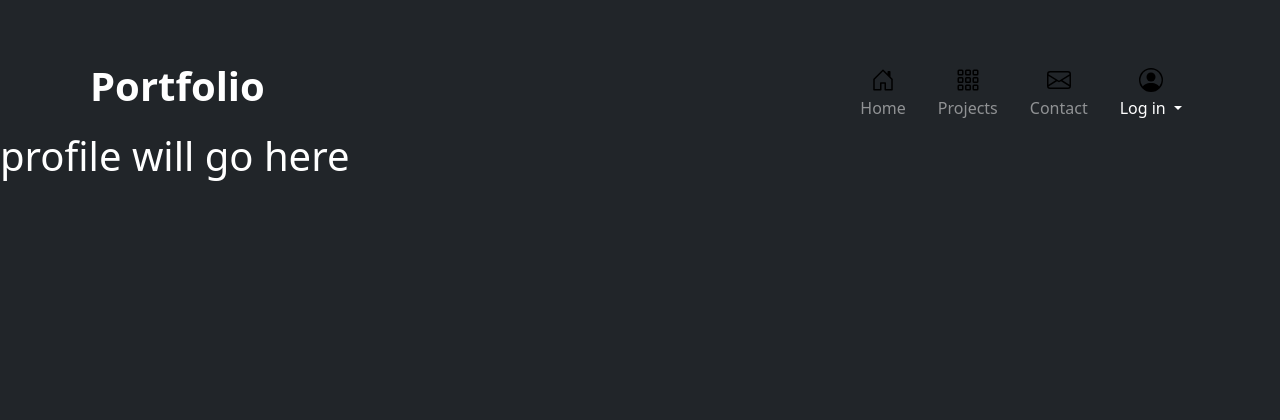
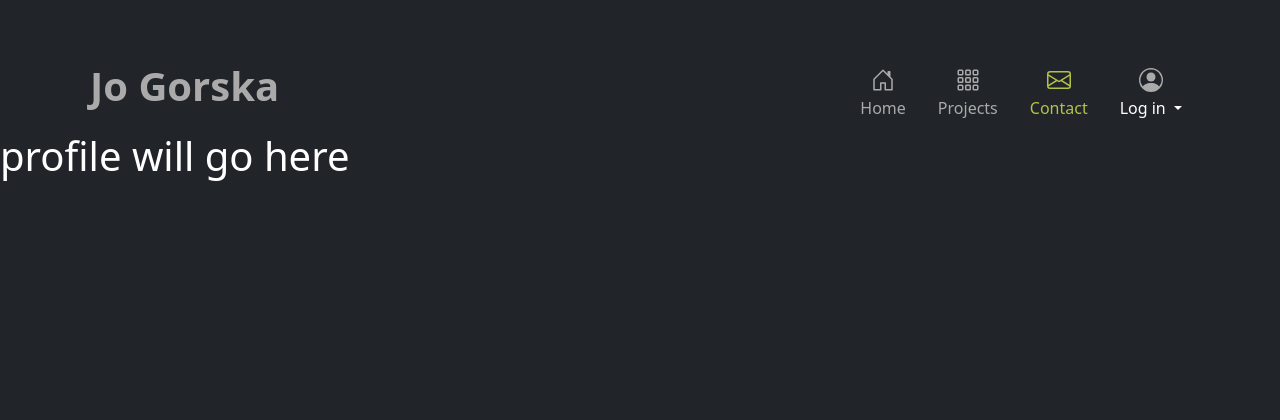
Before and after one commit to JoGorska/portfolio, a Django app: page /profile/ in a window 1280 px wide. Shown: the top 420 px of the page. Run offline with Django 4.2, Linux system fonts and the light colour scheme; some libraries are stand-ins or nearby versions.

Commit message:
Fix references to color variables

```diff
--- a/static/css/base.css
+++ b/static/css/base.css
@@ -5,27 +5,27 @@
 
 
 .text-white-50 {
-    color: --secondary-light !important;
+    color: var(--secondary-light) !important;
 }
 
 #nav-big-logo-brand, #nav-big-items{
-    color:--secondary-light !important;
+    color: var(--secondary-light) !important;
 }
 
 .nav-link > svg {
-    fill: --secondary-light!important;
+    fill: var(--secondary-light) !important;
 }
 
 .text-white-50 > svg {
-    fill: --secondary-light !important;
+    fill: var(--secondary-light) !important;
 }
 
 /* just add class active for icon and nav text to become green */
 
 .nav-link.active > svg {
-    fill: --success-light !important;
+    fill: var(--success-light) !important;
 }
 
 .nav-link.active {
-    color: --success-light !important;
+    color: var(--success-light) !important;
 }
--- a/templates/base.html
+++ b/templates/base.html
@@ -7,11 +7,8 @@
     <meta http-equiv="X-UA-Compatible" content="ie=edge">
     <meta charset="utf-8">
     <meta name="viewport" content="width=device-width, initial-scale=1, shrink-to-fit=no">
-    <meta name="description" content="Shop large range of bonsai trees, find usefull advice on growing bonsai.
-     Our experts help with bonsai diseases and insects attacking bonsai.">
-     <meta name="keywords" content="bonsai, bonsai trees, bonsai illnesses, bonsai advice,
-      unique bonsai specimen, starter bonsai trees, learning art of bonsai, where to buy
-      a bonsai tree, cheap bonsai">
+    <meta name="description" content="I make websites">
+    <meta name="keywords" content="websites">
     {% endblock %}
     {% block extra_meta %}
     {% endblock %}
@@ -58,7 +55,7 @@
     {% block extra_js %}
     {% endblock %}
 
-    <title>Joanna's Portfolio {% block extra_title %} {% endblock %}
+    <title>JoGorska {% block extra_title %} {% endblock %}
     </title>
   </head>
   <body class="d-flex flex-column h-100 bg-dark">
--- a/templates/includes/navbars/nav_desktop.html
+++ b/templates/includes/navbars/nav_desktop.html
@@ -7,7 +7,7 @@
         <div class="d-flex flex-wrap align-items-center justify-content-center justify-content-lg-start">
           <!-- logo and brand -->
           <a href="" id="nav-big-logo-brand" class="d-flex align-items-center justify-content-center justify-content-lg-start my-2 my-lg-0 me-lg-auto text-decoration-none text-white">
-            <p class="text fs-1 ms-2 fw-bold">Portfolio
+            <p class="text fs-1 ms-2 fw-bold">Jo Gorska
             </p>
           </a>
           <ul id="nav-big-items" class="nav col-12 col-lg-auto my-2 justify-content-center my-md-0 text-small">
```
